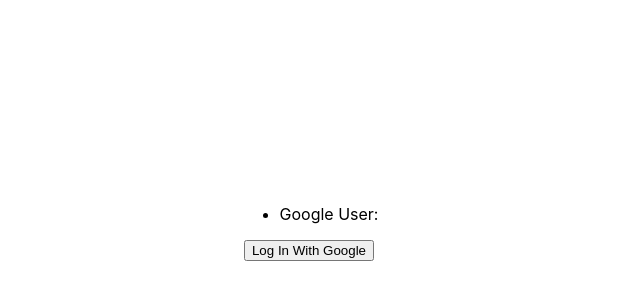
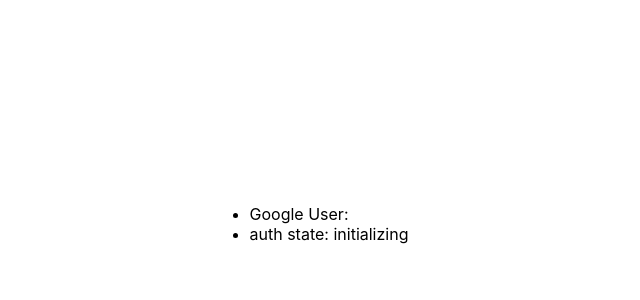
Before and after one commit to nevir/xero-axia, a Next.js app: page / in a window 1280 px wide. Shown: the part 176-476 px from the top of the page, without its empty margins (331-971 px from the left). Built offline with nearby package versions, Linux system fonts and the light colour scheme; no server answers.

Commit message:
Clean up state management for google user auth

```diff
--- a/data/google/api.ts
+++ b/data/google/api.ts
@@ -1,6 +1,6 @@
 import { newLogger } from '../../lib/log'
 
-const moduleLog = newLogger('[google.api]  ')
+const moduleLog = newLogger('[google.api]          ')
 
 export type GoogleAPI = typeof gapi
 
--- a/data/google/auth.ts
+++ b/data/google/auth.ts
@@ -2,12 +2,17 @@
 
 import { GoogleAPI, loadGoogleAPIModules } from './api'
 
-const moduleLog = newLogger('[google.auth] ')
+const moduleLog = newLogger('[google.auth]         ')
 
 // TODO: Better, explicit type here.
 export type User = gapi.auth2.GoogleUser
 
-export type UserUpdated = (newUser: User | undefined) => void
+export type AuthStateChanged = (
+  newUser: User | undefined,
+  newState: GoogleAuthState,
+) => void
+
+export type GoogleAuthState = 'idle' | 'signing-in' | 'signing-out'
 
 export class GoogleAuth {
   static async load(api: GoogleAPI) {
@@ -15,42 +20,32 @@
     return new this(auth2)
   }
 
-  private _onCurrentUserChangedCallbacks = new Set<UserUpdated>()
+  public state: GoogleAuthState = 'idle'
+  public user: User | undefined
 
   constructor(
     module: typeof gapi['auth2'],
     private _auth = module.getAuthInstance(),
   ) {
+    this._initializeCurrentUser()
+  }
+
+  // Users
+
+  private _toUser(user: gapi.auth2.GoogleUser) {
+    if (!user.isSignedIn()) return
+    return user
+  }
+
+  private _initializeCurrentUser() {
+    this.user = this._toUser(this._auth.currentUser.get())
+
     // Listen globally so that we can manage the lifecycle of user changed
     // callbacks.
-    this._auth.currentUser.listen(() => {
-      const user = this.getCurrentUser()
-      for (const callback of this._onCurrentUserChangedCallbacks) {
-        callback(user)
-      }
+    this._auth.currentUser.listen((user) => {
+      moduleLog.debug('gapi currentUser callback:', user)
+      this._setUser(this._toUser(user))
     })
-  }
-
-  /**
-   * Registers a callback to be called any time the current user changes.
-   */
-  onCurrentUserChanged(callback: UserUpdated) {
-    this._onCurrentUserChangedCallbacks.add(callback)
-    callback(this.getCurrentUser())
-
-    return () => {
-      this._onCurrentUserChangedCallbacks.delete(callback)
-    }
-  }
-
-  /**
-   * Retrieves the current user.
-   */
-  getCurrentUser() {
-    const user = this._auth.currentUser.get()
-    if (!user.isSignedIn()) return
-
-    return user
   }
 
   /**
@@ -58,18 +53,95 @@
    */
   async signIn() {
     const log = moduleLog.child('{signIn}')
+    if (this.state !== 'idle') {
+      if (this.state === 'signing-in') {
+        log.warn('already signing in; ignoring')
+        return
+      } else {
+        throw new Error(
+          'Please wait for the current operation to complete before signing in',
+        )
+      }
+    }
 
     try {
-      log.debug('signing in')
+      this._setState('signing-in')
       await this._auth.signIn()
-      log.debug('signed in', this.getCurrentUser())
     } catch (error: any) {
       if (error.error === 'popup_closed_by_user') {
-        log.info('user canceled sign in', error)
+        log.info('user canceled sign in:', error)
       } else {
-        log.error('failed to sgin in', error)
+        log.error('failed to sign in:', error)
         throw error
       }
+    } finally {
+      this._setState('idle')
+    }
+  }
+
+  /**
+   * Signs the current user out.
+   */
+  async signOut() {
+    const log = moduleLog.child('{signOut}')
+    if (this.state !== 'idle') {
+      if (this.state === 'signing-out') {
+        log.warn('already signing out; ignoring')
+        return
+      } else {
+        throw new Error(
+          'Please wait for the current operation to complete before signing out',
+        )
+      }
+    }
+
+    try {
+      this._setState('signing-out')
+      await this._auth.signOut()
+    } catch (error: any) {
+      log.error('failed to sign out:', error)
+      throw error
+    } finally {
+      this._setState('idle')
+    }
+  }
+
+  // State Changes
+
+  private _onStateChangedCallbacks = new Set<AuthStateChanged>()
+
+  private _setState(newState: GoogleAuthState) {
+    if (this.state === newState) return
+
+    this.state = newState
+    this._emitStateChangeEvent()
+  }
+
+  private _setUser(newUser: User | undefined) {
+    if (this.user === newUser) return
+
+    this.user = newUser
+    this._emitStateChangeEvent()
+  }
+
+  private _emitStateChangeEvent() {
+    const { user, state } = this
+    moduleLog.debug('state change', { state, user })
+
+    for (const callback of this._onStateChangedCallbacks) {
+      callback(user, this.state)
+    }
+  }
+
+  /**
+   * Registers a callback to be called any time the current user changes.
+   */
+  onStateChanged(callback: AuthStateChanged) {
+    this._onStateChangedCallbacks.add(callback)
+    callback(this.user, this.state)
+
+    return () => {
+      this._onStateChangedCallbacks.delete(callback)
     }
   }
 }
--- a/data/google/react/auth.tsx
+++ b/data/google/react/auth.tsx
@@ -2,11 +2,11 @@
 
 import { newLogger } from '../../../lib/log'
 
-import { GoogleAuth } from '../auth'
+import { GoogleAuth, GoogleAuthState, User } from '../auth'
 
 import { GoogleAPIContext } from '.'
 
-const moduleLog = newLogger('[google.react.auth]')
+const moduleLog = newLogger('[google.react.auth]   ')
 
 export const GoogleAuthAPIContext = react.createContext<GoogleAuth | undefined>(
   undefined,
@@ -42,19 +42,33 @@
   )
 }
 
-export function useCurrentGoogleUser() {
+export interface CurrentGoogleUserValue {
+  user: User | undefined
+  state: GoogleAuthState | 'initializing'
+  signIn: () => Promise<void>
+  signOut: () => Promise<void>
+}
+
+/**
+ * Provides the current user.
+ */
+export function useCurrentGoogleUser(): CurrentGoogleUserValue {
   const auth = react.useContext(GoogleAuthAPIContext)
-  const [user, setUser] = react.useState(auth?.getCurrentUser())
+  const [value, setValue] = react.useState({
+    user: auth?.user,
+    state: auth?.state || 'initializing',
+  } as const)
+
   react.useEffect(() => {
     if (!auth) return
-    return auth.onCurrentUserChanged(setUser)
+    return auth.onStateChanged((user, state) => {
+      setValue({ user, state })
+    })
   }, [auth])
 
-  return react.useMemo(() => {
-    return {
-      user,
-      signIn: () => auth?.signIn(),
-      state: 'idle',
-    }
-  }, [auth, user])
+  return {
+    ...value,
+    signIn: () => auth!.signIn(),
+    signOut: () => auth!.signOut(),
+  }
 }
--- a/data/google/react/context.tsx
+++ b/data/google/react/context.tsx
@@ -4,7 +4,7 @@
 
 import { GoogleAPI, loadGoogleAPI } from '../api'
 
-const moduleLog = newLogger('[google.react]')
+const moduleLog = newLogger('[google.react.context]')
 
 // Google API
 
--- a/pages/index.tsx
+++ b/pages/index.tsx
@@ -4,11 +4,8 @@
 import { useCurrentGoogleUser } from '../data/google/react'
 import styles from '../styles/Home.module.css'
 
-// import { useGoogleUser } from '../data/google-old/auth'
-
 const Home: NextPage = () => {
-  // const { user, state, signIn, signOut } = useGoogleUser()
-  const { user, state, signIn } = useCurrentGoogleUser()
+  const { user, state, signIn, signOut } = useCurrentGoogleUser()
 
   return (
     <div className={styles.container}>
@@ -24,16 +21,17 @@
       <main className={styles.main}>
         <ul>
           <li>Google User: {user?.getBasicProfile().getName()}</li>
+          <li>auth state: {state}</li>
         </ul>
-        {(state === 'signing-in' || state === 'initializing') && (
-          <button disabled>Log In With Google</button>
-        )}
-        {(state === 'idle' || state === 'canceled') && signIn && (
+
+        {state === 'idle' && !user && (
           <button onClick={() => signIn()}>Log In With Google</button>
         )}
-        {/* {state === 'signed-in' && signOut && (
+        {state === 'signing-in' && <button disabled>Log In With Google</button>}
+        {state === 'idle' && !!user && (
           <button onClick={() => signOut()}>Log Out</button>
-        )} */}
+        )}
+        {state === 'signing-out' && <button disabled>Log Out</button>}
       </main>
     </div>
   )
```
Also changed, not shown: data/google-old/api.tsx (deleted, +0 -155 lines), data/google-old/auth.tsx (deleted, +0 -98 lines).
